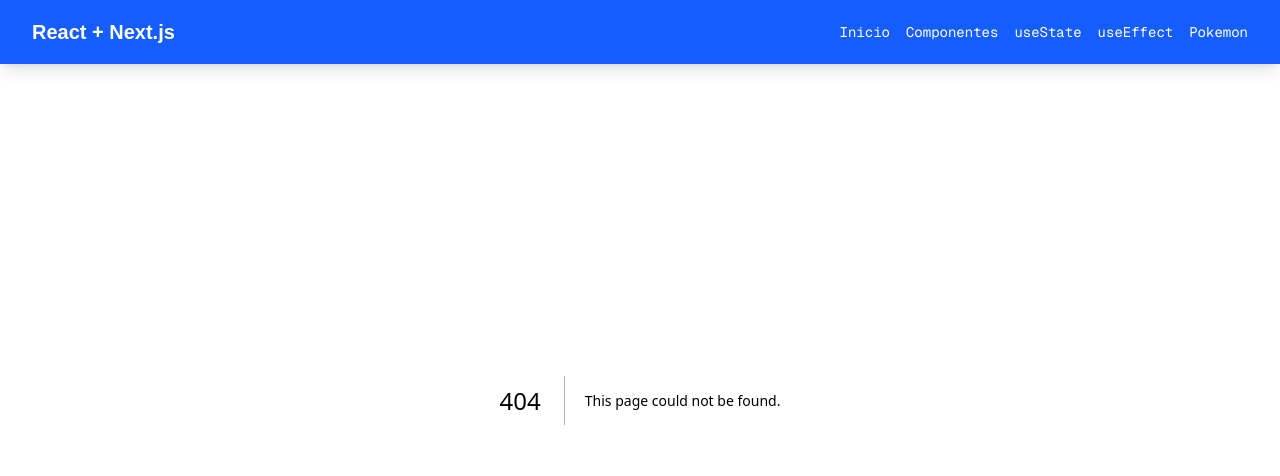
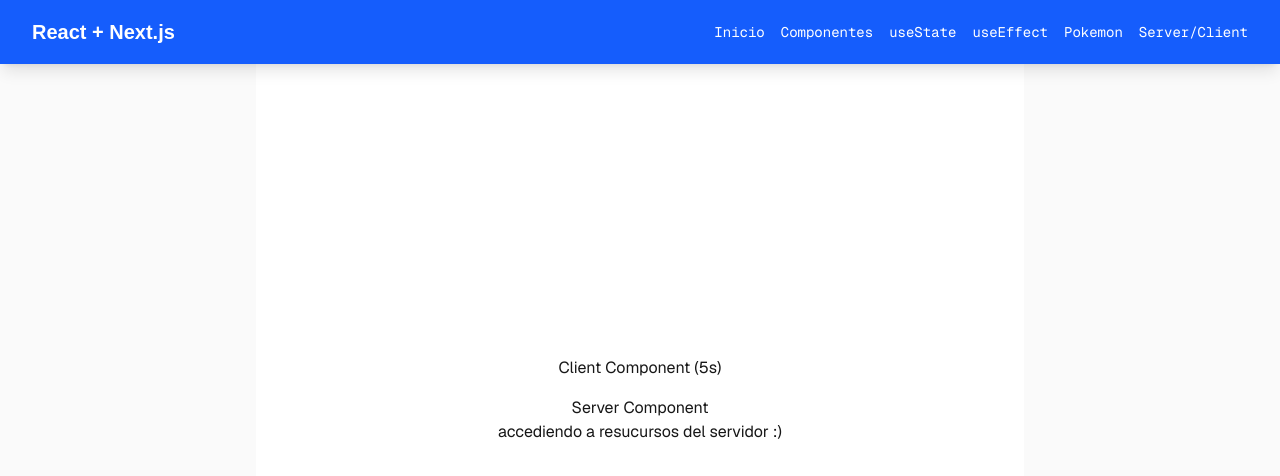
Before and after one commit to DanielSintimbrean/iniciacion-react-nextjs, a Next.js app: page /05-server-client in a window 1280 px wide. Before the commit this address had no page. Shown: the top 476 px of the page. Built offline with nearby package versions, Linux system fonts and the light colour scheme.

Commit message:
07 - Server y Client Component

```diff
--- /dev/null
+++ b/src/app/05-server-client/client.tsx
@@ -0,0 +1,31 @@
+"use client";
+
+import { useEffect, useState } from "react";
+
+/**
+ * Truco para saber si estás ejecutando en el cliente
+ * o en el servidor.
+ *
+ * Ya que el ojecto global 'window' solo existen en los navegadores
+ */
+const isServer = typeof window === "undefined";
+
+export function ClientComponent() {
+  const [couter, setCouter] = useState(0);
+
+  useEffect(() => {
+    const timer = setInterval(() => {
+      setCouter((c) => c + 1);
+    }, 1000);
+
+    return () => clearInterval(timer);
+  }, []);
+
+  if (isServer) {
+    console.log("Client Component rederizando en Servidor");
+  } else {
+    console.log("Client Component rederizando en Cliente");
+  }
+
+  return <div>Client Component ({couter}s)</div>;
+}
--- /dev/null
+++ b/src/app/05-server-client/page.tsx
@@ -0,0 +1,13 @@
+import { ClientComponent } from "./client";
+import { ServerComponent } from "./server";
+
+export default function Page() {
+  return (
+    <div className="flex min-h-screen justify-center bg-zinc-50 font-sans">
+      <main className="flex min-h-screen w-full max-w-3xl flex-col items-center justify-center gap-4 bg-white">
+        <ClientComponent />
+        <ServerComponent />
+      </main>
+    </div>
+  );
+}
--- /dev/null
+++ b/src/app/05-server-client/server.tsx
@@ -0,0 +1,54 @@
+/**
+ * Truco para saber si estás ejecutando en el cliente
+ * o en el servidor.
+ *
+ * Ya que el ojecto global 'window' solo existen en los navegadores
+ */
+const isServer = typeof window === "undefined";
+
+function delay(t: number) {
+  return new Promise((resolve) => setTimeout(resolve, t));
+}
+
+import fs from "fs/promises";
+import path from "path";
+
+export async function ServerComponent() {
+  /**
+   * Este recurso podría ser cualquier dato o elemento que se encuentre en nuestro servidor:
+   * por ejemplo, un archivo local, información almacenada en una base de datos, la respuesta de
+   * una API interna o externa, archivos de configuració, entre muchos otros.
+   */
+  const filePath = path.join(
+    process.cwd(),
+    "src",
+    "app",
+    "05-server-client",
+    "file.txt",
+  );
+
+  let file;
+
+  // Simulamos que es una API que tarda mucho
+  await delay(3000);
+
+  try {
+    file = await fs.readFile(filePath, "utf8");
+  } catch (error) {
+    console.error(error);
+    file = "Error al leer archivho";
+  }
+
+  if (isServer) {
+    console.log("Server Component rederizando en Servidor");
+  } else {
+    console.log("Server Component rederizando en Cliente");
+  }
+
+  return (
+    <div className="text-center">
+      <div>Server Component</div>
+      <div>{file}</div>
+    </div>
+  );
+}
--- a/src/components/navbar.tsx
+++ b/src/components/navbar.tsx
@@ -9,6 +9,7 @@ const links = [
   { href: "/02-use-state", label: "useState" },
   { href: "/03-use-effect", label: "useEffect" },
   { href: "/04-pokemon", label: "Pokemon" },
+  { href: "/05-server-client", label: "Server/Client" },
 ];
 
 export function Navbar() {
```
Also changed, not shown: src/app/05-server-client/file.txt (added).
